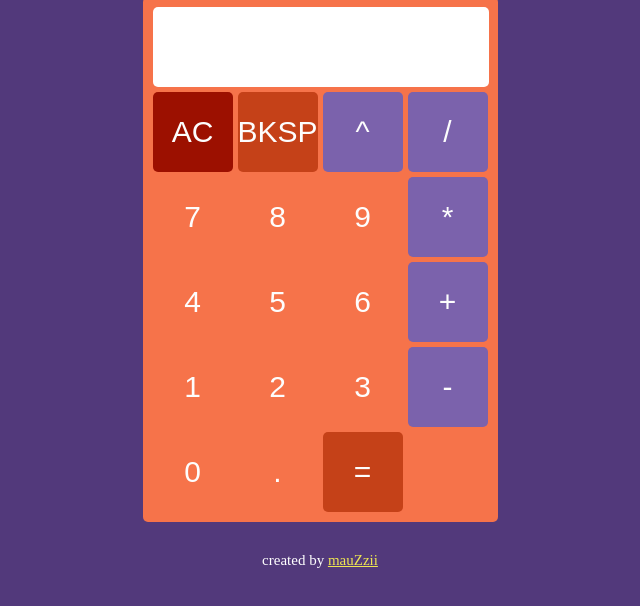
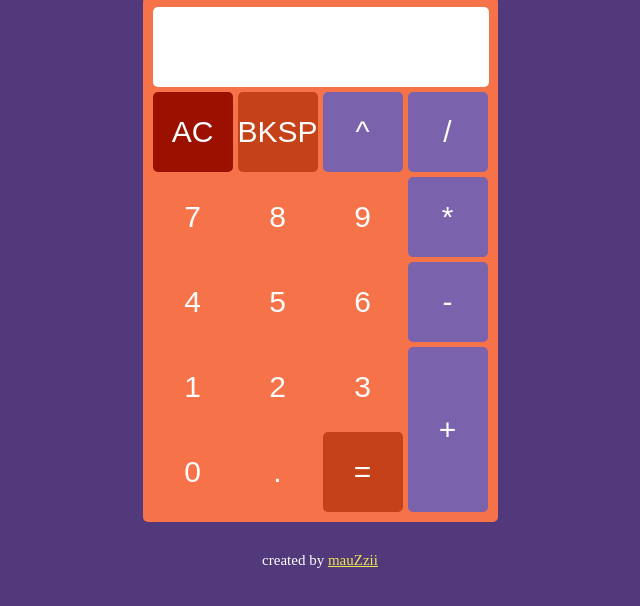
Before and after one commit to mauZzii/calculator, a plain HTML site: page index.html in a window 1280 px wide. Shown: the part 162-768 px from the top of the page, without its empty margins (320-960 px from the left). Drawn offline with Linux system fonts and the light colour scheme; a web font is replaced by a local one.

Commit message:
fixed grid-area naming for addition and subtraction buttons

```diff
--- a/style.css
+++ b/style.css
@@ -116,11 +116,11 @@ button:focus {
 }
 
 /* Setting button grid areas */
-#add {
+#addition {
     grid-area: add;
 }
 
-#subtract {
+#subtraction {
     grid-area: subtract;
 }
 
```
